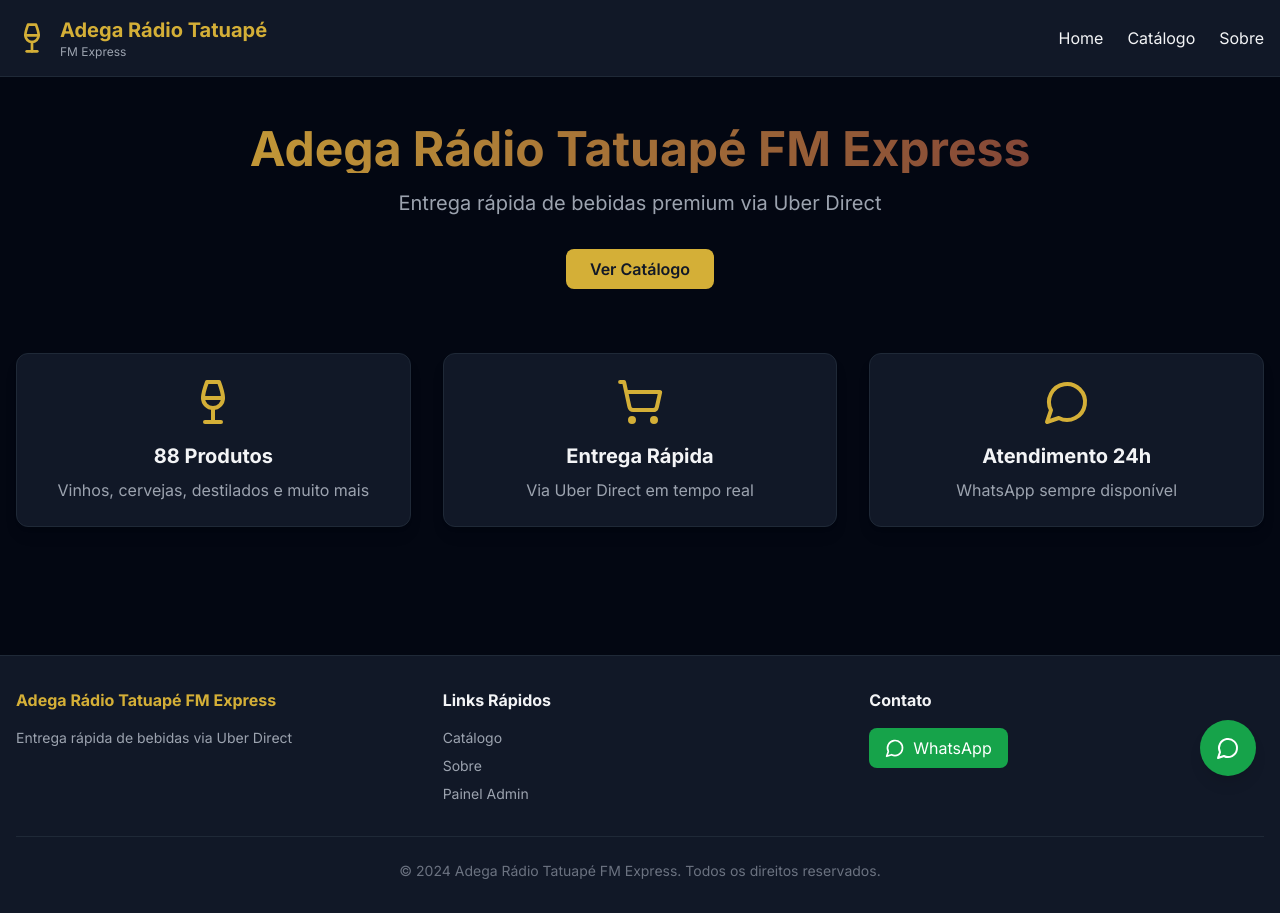
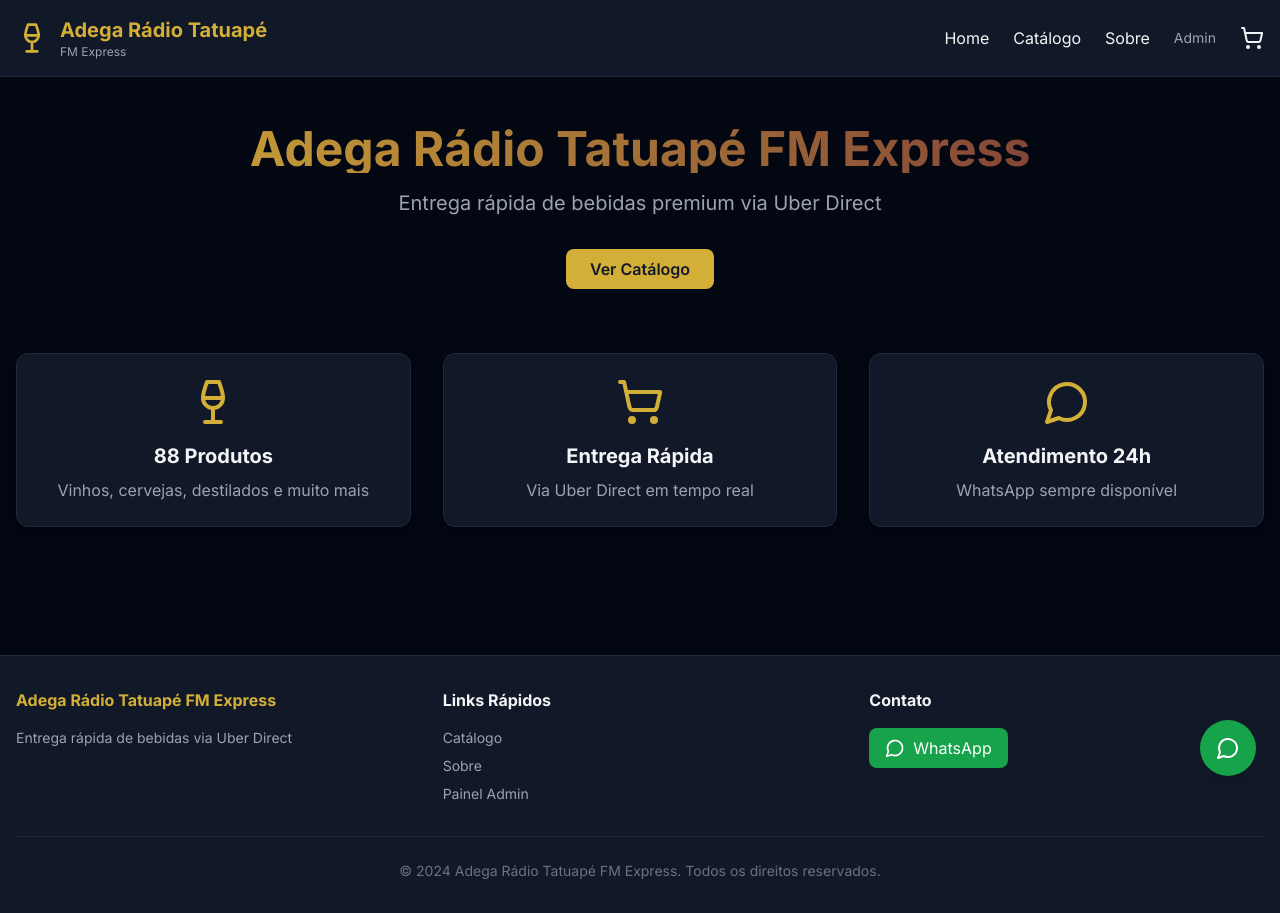
Before and after one commit to juliocamposmachado/Adega-24-horas-Delivery, a React (Vite) app in the folder frontend/: page / in a window 1280 px wide. Built offline with nearby package versions, Linux system fonts and the light colour scheme.

Commit message:
Implementar carrinho de compras funcional com Zustand - adicionar, remover, atualizar quantidade, persistencia local

```diff
--- a/frontend/src/App.tsx
+++ b/frontend/src/App.tsx
@@ -31,6 +31,15 @@
                 <Link to="/" className="hover:text-gold-500 transition">Home</Link>
                 <Link to="/catalogo" className="hover:text-gold-500 transition">Catálogo</Link>
                 <Link to="/sobre" className="hover:text-gold-500 transition">Sobre</Link>
+                <Link to="/admin/login" className="text-sm text-gray-400 hover:text-gold-500 transition">Admin</Link>
+                <button onClick={() => setCartOpen(true)} className="relative">
+                  <ShoppingCart className="w-6 h-6 hover:text-gold-500 transition" />
+                  {getTotalItems() > 0 && (
+                    <span className="absolute -top-2 -right-2 bg-wine-700 text-white text-xs rounded-full w-5 h-5 flex items-center justify-center">
+                      {getTotalItems()}
+                    </span>
+                  )}
+                </button>
               </nav>
 
               {/* Mobile Menu Button */}
@@ -223,6 +232,14 @@
               <span className="text-gold-500 font-bold text-xl">
                 R$ {product.price.toFixed(2)}
               </span>
+              <button
+                onClick={() => {
+                  useCart.getState().addItem(product);
+                }}
+                className="bg-wine-700 hover:bg-wine-600 text-white px-4 py-2 rounded-lg transition"
+              >
+                Adicionar
+              </button>
             </div>
           </div>
         ))}
```
